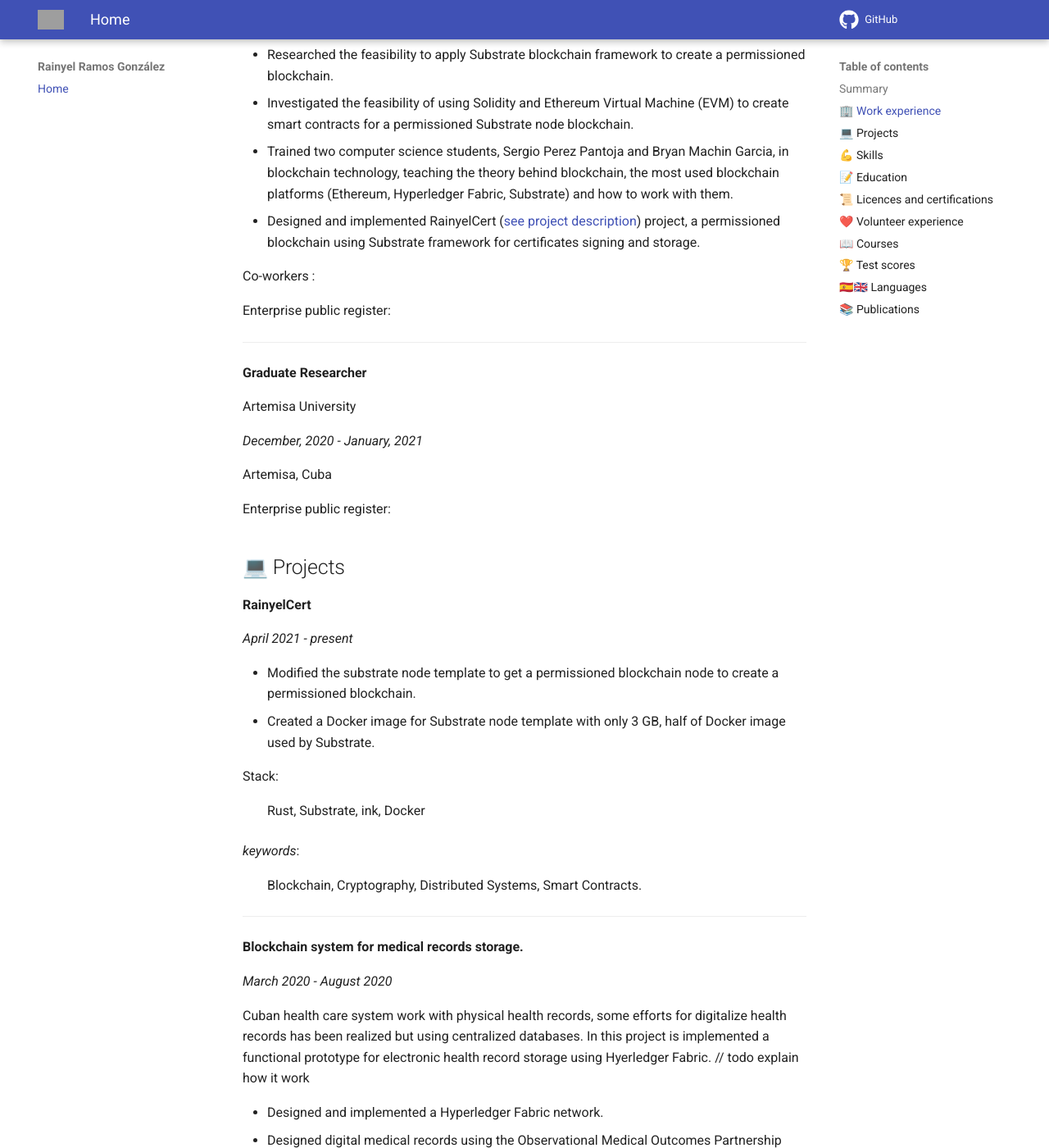
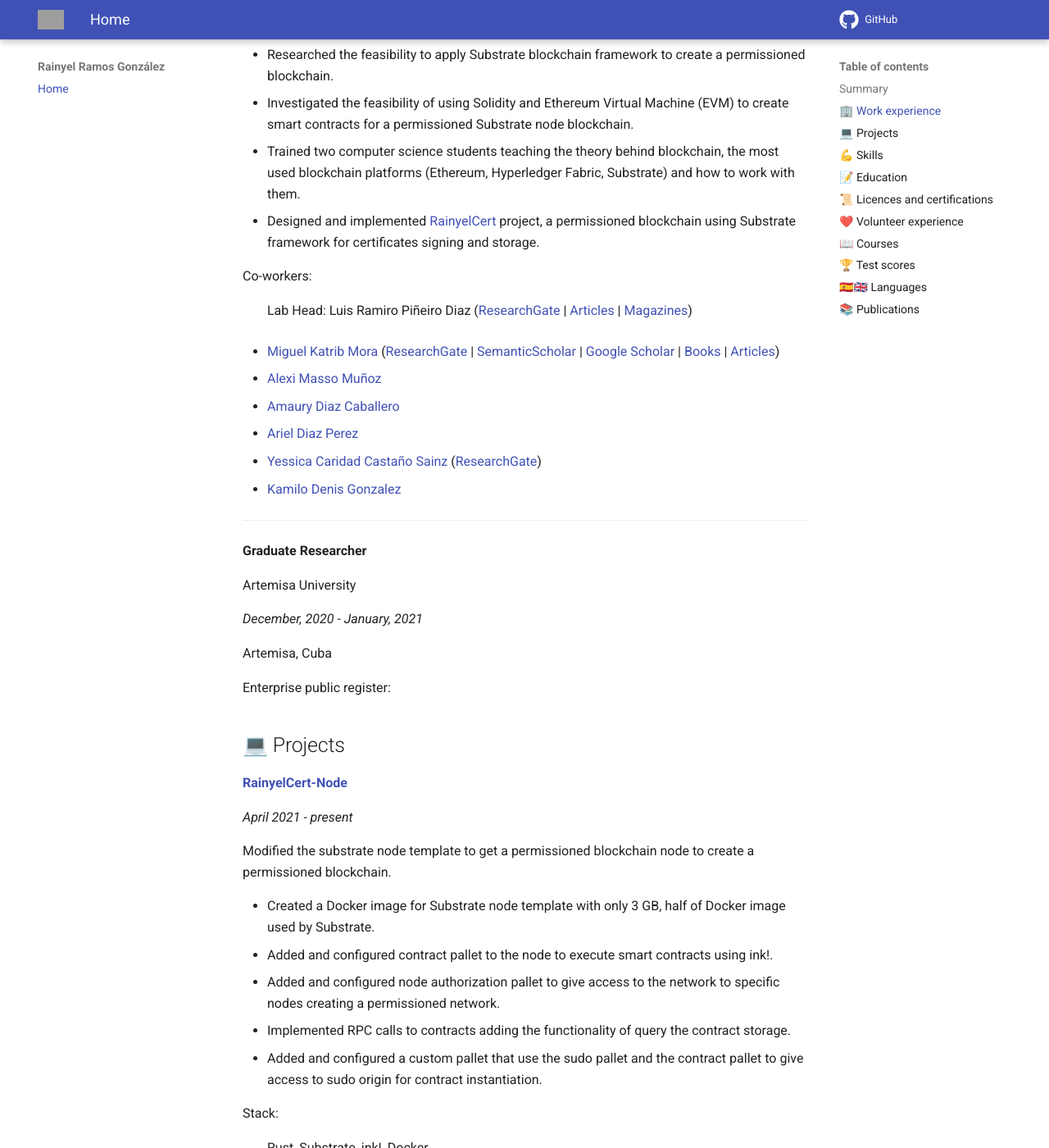
Before and after one commit to rayniel95/rayniel95.github.io, an MkDocs documentation site: the page built from docs/index.md, in a window 1280 px wide and 1400 px high, scrolled down 1192 px. Shown: the whole window at 82% size. Built offline with MkDocs 1.6.1 and Material for MkDocs 9.7.7, drawn with Linux system fonts in a browser that asks for light colours; emoji names are drawn with the system emoji font; some of the changed text lies outside the part shown; grey boxes are pictures that could not be loaded.

Commit message:
updated some work sections

```diff
--- a/docs/index.md
+++ b/docs/index.md
@@ -29,13 +29,19 @@ Havana, Cuba
 
 - Researched the feasibility to apply Substrate blockchain framework to create a permissioned blockchain.
 - Investigated the feasibility of using Solidity and Ethereum Virtual Machine (EVM) to create smart contracts for a permissioned Substrate node blockchain.
-- Trained two computer science students, Sergio Perez Pantoja and Bryan Machin Garcia, in blockchain technology, teaching the theory behind blockchain, the most used blockchain platforms (Ethereum, Hyperledger Fabric, Substrate) and how to work with them.
-- Designed and implemented RainyelCert ([see project description](#RainyelCert)) project, a permissioned blockchain using Substrate framework for certificates signing and storage.
+- Trained two computer science students teaching the theory behind blockchain, the most used blockchain platforms (Ethereum, Hyperledger Fabric, Substrate) and how to work with them.
+- Designed and implemented [RainyelCert](#RainyelCert) project, a permissioned blockchain using Substrate framework for certificates signing and storage.
 
-Co-workers
-:
+Co-workers:
 
-Enterprise public register:
+: Lab Head: Luis Ramiro Piñeiro Diaz ([ResearchGate][25] | [Articles][27] | [Magazines][26])
+
+- [Miguel Katrib Mora][33] ([ResearchGate][28] | [SemanticScholar][29] | [Google Scholar][30] | [Books][32] | [Articles][31])
+- [Alexi Masso Muñoz][34]
+- [Amaury Diaz Caballero][35]
+- [Ariel Diaz Perez][37]
+- [Yessica Caridad Castaño Sainz][39] ([ResearchGate][40])
+- [Kamilo Denis Gonzalez][38]
 
 ---
 
@@ -51,15 +57,20 @@ Enterprise public register:
 
 ## 💻 Projects
 
-**RainyelCert**{#RainyelCert}
+[**RainyelCert-Node**][36]{#RainyelCert}
 
 *April 2021 - present*
 
-- Modified the substrate node template to get a permissioned blockchain node to create a permissioned blockchain.
+Modified the substrate node template to get a permissioned blockchain node to create a permissioned blockchain.
+
 - Created a Docker image for Substrate node template with only 3 GB, half of Docker image used by Substrate.
+- Added and configured contract pallet to the node to execute smart contracts using ink!.
+- Added and configured node authorization pallet to give access to the network to specific nodes creating a permissioned network.
+- Implemented RPC calls to contracts adding the functionality of query the contract storage.
+- Added and configured a custom pallet that use the sudo pallet and the contract pallet to give access to sudo origin for contract instantiation.
 
 Stack:
-: Rust, Substrate, ink, Docker
+: Rust, Substrate, ink!, Docker
 
 *keywords*:
 : Blockchain, Cryptography, Distributed Systems, Smart Contracts.
@@ -70,7 +81,8 @@ Stack:
 
 *March 2020 - August 2020*
 
-Cuban health care system work with physical health records, some efforts for digitalize health records has been realized but using centralized databases. In this project is implemented a functional prototype for electronic health record storage using Hyerledger Fabric. // todo explain how it work
+Cuban health care system work with physical health records, some efforts for digitalize health records has been realized but using centralized databases. In this project is implemented a functional prototype for electronic health record storage using Hyerledger Fabric.
+<!-- // todo explain how it work -->
 
 - Designed and implemented a Hyperledger Fabric network.
 - Designed digital medical records using the Observational Medical Outcomes Partnership (OMOP) standard as assets to be saved on a blockchain.
@@ -79,8 +91,6 @@ Cuban health care system work with physical health records, some efforts for dig
 - Designed and implemented a web application to interact with the blockchain network.
 
 <!--explain better, add more specific tasks, create a wrapper for fabric sdk for example-->
-
-<!-- poner que es el proyecto de tesis, poner ademas la nota 4/5 y los miembros del jurado con sus respectivos links -->
 
 Stack:
 : Node.js, Hyperledger Fabric, Adminbro, Docker, Docker Compose, Convector, TypeScript, Hurley.
@@ -757,3 +772,5 @@ A summary article about my thesis document.
 <!-- poner el email intitucional al incio de la pagina y que puede usarse para verificar mi rol como profesor en la uh -->
 
 <!-- en la seccion de trabajo explicar que en la universidad somos un grupo pequeno q intenta introducir la tecnologia blockchain en cuba que tenemos muchos proyectos desde cuba y que somos ingenieros, matematicos cientificos de la computacion, etc. somos muy pocos los que tenemos experiencia de programacion -->
+
+<!-- dividir en varias paginas pq ya hay bastantes links y es demasiado largo -->
```
Also changed, not shown: other parts of docs/index.md (+5 -0 lines).
